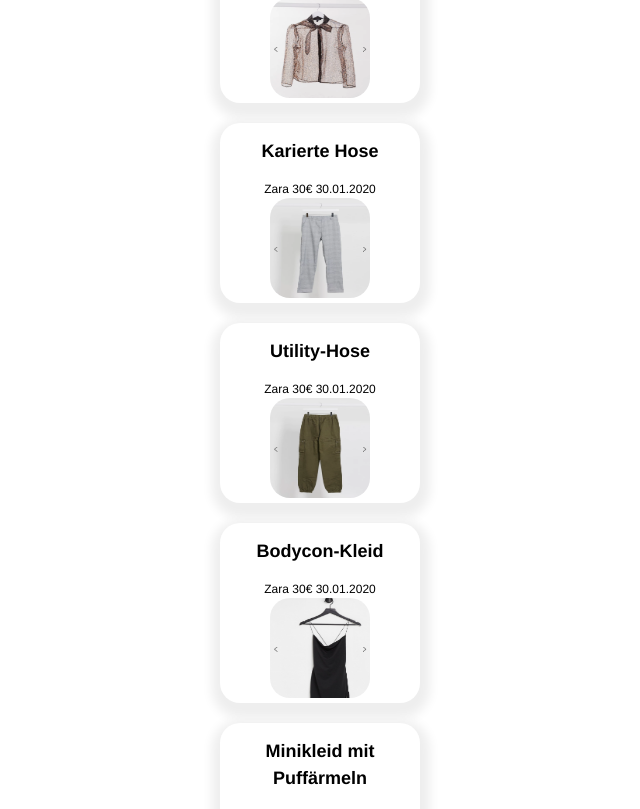
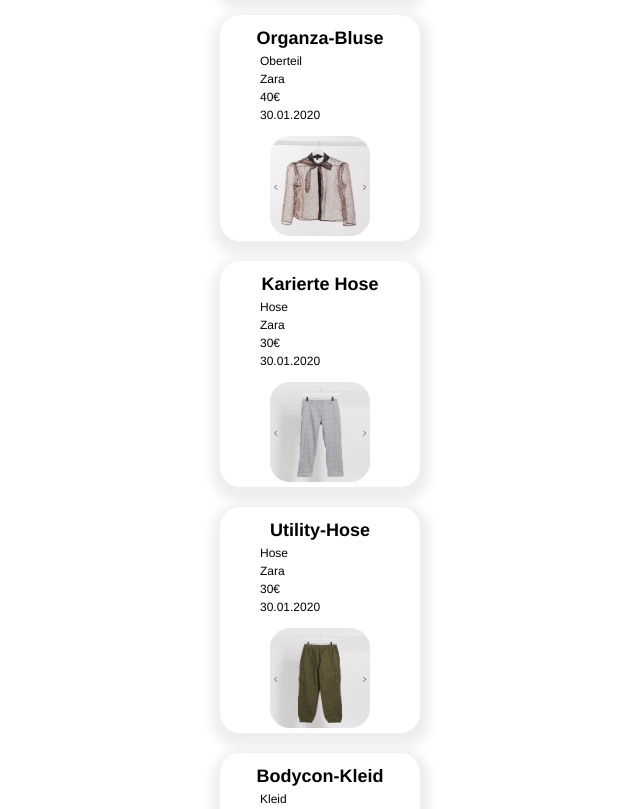
Before and after one commit to melissaceleste/capstone-project, a React (Create React App) app: page / in a window 1280 px wide. Shown: the part 1285-2094 px from the top of the page, without its empty margins (320-960 px from the left). Built offline with nearby package versions, Linux system fonts and the light colour scheme.

Commit message:
add some styling, set input as required, add clothingType

```diff
--- a/src/App.js
+++ b/src/App.js
@@ -25,6 +25,7 @@ function App() {
           store={card.store}
           price={card.price}
           date={card.date}
+          clothingType={card.clothingType}
           images={card.images}
           cards={cards}
           setCards={setCards}
@@ -36,7 +37,8 @@ function App() {
           .filter(item =>
             item.name.toLowerCase().includes(userInput.toLowerCase())
           )
-          .map(({ name, image, id, store, price, date, images }) => (
+          .map(
+            ({ name, image, id, store, price, date, clothingType, images }) => (
               <Card
                 key={id}
                 image={image}
@@ -44,9 +46,11 @@ function App() {
                 store={store}
                 price={price}
                 date={date}
+                clothingType={clothingType}
                 images={images}
               />
-          ))}
+            )
+          )}
       </Layout>
     </>
   )
@@ -56,6 +60,7 @@ function App() {
   }
   function saveToLocal(key, data) {
     localStorage.setItem(key, JSON.stringify(data))
+    localStorage.clear()
   }
 
   function loadFromLocal(key) {
--- a/src/components/AddNew/AddNew.js
+++ b/src/components/AddNew/AddNew.js
@@ -5,7 +5,7 @@ import Upload from '../Upload/Upload'
 export default function AddNew({ onAddNewCard }) {
   return (
     <AddNewContainer onSubmit={handleSubmit}>
-      <Upload />
+      <Upload required="required" />
       <p>
         Umso mehr Infos du speicherst, umso einfacher kannst du deine
         Lieblingsteile später wieder finden:)
@@ -19,7 +19,7 @@ export default function AddNew({ onAddNewCard }) {
       </label>
       <label>
         <h2>Kaufdatum:</h2>
-        <input type="date" placeholder="30.01.2018" name="date" />
+        <input type="date" name="date" />
       </label>
       <label>
         <h2>Geschäft:</h2>
@@ -36,46 +36,46 @@ export default function AddNew({ onAddNewCard }) {
         />
       </label>
       <h2>Kleidungsart:</h2>
-      <ContainerKleidungsart>
+      <ContainerClothingType>
         <label>
           <h3> Oberteil </h3>
-          <input type="radio" name="Oberteil" />
+          <input type="radio" name="clothingType" value="Oberteil" required />
         </label>
         <label>
           <h3> Kleid </h3>
-          <input type="radio" name="Kleid" />
+          <input type="radio" name="clothingType" value="Kleid" />
         </label>
 
         <label>
           <h3> Rock </h3>
-          <input type="radio" name="Rock" />
+          <input type="radio" name="clothingType" value="Rock" />
         </label>
 
         <label>
           <h3> Hose </h3>
-          <input type="radio" name="Oberteil" />
+          <input type="radio" name="clothingType" value="Hose" />
         </label>
 
         <label>
           <h3> Jacke </h3>
-          <input type="radio" name="Jacke" />
+          <input type="radio" name="clothingType" value="Jacke" />
         </label>
 
         <label>
           <h3> Schuhe </h3>
-          <input type="radio" name="Schuhe" />
+          <input type="radio" name="clothingType" value="Schuhe" />
         </label>
 
         <label>
           <h3> Accessoire </h3>
-          <input type="radio" name="Accessoire" />
+          <input type="radio" name="clothingType" value="Accessoire" />
         </label>
 
         <label>
           <h3> special stuff💫 </h3>
-          <input type="radio" name="special stuff" />
+          <input type="radio" name="clothingType" value="special" />
         </label>
-      </ContainerKleidungsart>
+      </ContainerClothingType>
       <br />
       <SubmitButton> hinzufügen </SubmitButton>
     </AddNewContainer>
@@ -83,12 +83,13 @@ export default function AddNew({ onAddNewCard }) {
   function handleSubmit(event) {
     event.preventDefault()
     const form = event.target
-    const { nameOfClothing, store, price, date } = form.elements
+    const { nameOfClothing, store, price, date, clothingType } = form.elements
     onAddNewCard({
       name: nameOfClothing.value,
       store: store.value,
       price: price.value,
       date: date.value,
+      clothingType: clothingType.value,
     })
     form.reset()
   }
@@ -116,12 +117,19 @@ const AddNewContainer = styled.form`
     padding: 5px;
     width: 100%;
     margin: 0;
+    font-family: inherit;
+    color: grey;
   }
 `
-const ContainerKleidungsart = styled.section`
+const ContainerClothingType = styled.section`
   display: flex;
   flex-wrap: wrap;
   justify-content: space-evenly;
+
+  h3 {
+    font-size: 14px;
+    color: darkgrey;
+  }
 
   label {
     margin: 10px;
--- a/src/components/Card/Card.js
+++ b/src/components/Card/Card.js
@@ -1,11 +1,25 @@
 import styled from 'styled-components/macro'
 import React from 'react'
 
-export default function Card({ name, image, store, price, date, images }) {
+export default function Card({
+  name,
+  image,
+  store,
+  price,
+  date,
+  images,
+  clothingType,
+}) {
   return (
     <CardContainer>
       <h2>{name}</h2>
-      {store} {price}€ {date} {images}
+      <ul>
+        <li> {clothingType}</li>
+        <li> {store}</li>
+        <li> {price}€ </li>
+        <li>{date} </li>
+      </ul>
+      {images}
       <img src={image} alt="" width="100" height="100" />
     </CardContainer>
   )
@@ -20,9 +34,16 @@ const CardContainer = styled.section`
 
   h2 {
     font-size: 18px;
+    margin-top: 10px;
+    margin-bottom: 0;
   }
 
   img {
     border-radius: 20px;
   }
+  ul {
+    text-align: left;
+    list-style-type: none;
+    margin-top: 0;
+  }
 `
--- a/src/components/Upload/Upload.js
+++ b/src/components/Upload/Upload.js
@@ -1,9 +1,9 @@
 import styled from 'styled-components/macro'
-import React from 'react'
+import React, { useState, useEffect } from 'react'
 import ImageUploading from 'react-images-uploading'
 
 export default function Upload() {
-  const [images, setImages] = React.useState(loadFromLocal('images') ?? [])
+  const [images, setImages] = useState(loadFromLocal('images') ?? [])
   const maxNumber = 69
 
   const onChange = (imageList, addUpdateIndex) => {
@@ -12,7 +12,7 @@ export default function Upload() {
     setImages(imageList)
   }
 
-  React.useEffect(() => {
+  useEffect(() => {
     saveToLocal('images', images)
   }, [images])
 
@@ -35,7 +35,7 @@ export default function Upload() {
           dragProps,
         }) => (
           // write your building UI
-          <div className="upload__image-wrapper">
+          <div>
             <UploadLabel
               htmlFor="button"
               style={isDragging ? { color: 'red' } : undefined}
@@ -45,15 +45,25 @@ export default function Upload() {
               Click or Drop here 📷
             </UploadLabel>
             &nbsp;
-            <RemoveButton onClick={onImageRemoveAll}>
+            <RemoveAllButton onClick={onImageRemoveAll}>
               Remove all images
-            </RemoveButton>
+            </RemoveAllButton>
             {imageList.map((image, index) => (
-              <div key={index} className="image-item">
-                <img src={image['data_url']} alt="" width="100" />
-                <div className="image-item__btn-wrapper">
-                  <button onClick={() => onImageUpdate(index)}>Update</button>
-                  <button onClick={() => onImageRemove(index)}>Remove</button>
+              <div key={index}>
+                <img
+                  src={image['data_url']}
+                  alt=""
+                  width="100"
+                  height="auto"
+                  style={{ margin: '10px auto auto ' }}
+                />
+                <div>
+                  <UpdateButton onClick={() => onImageUpdate(index)}>
+                    Update
+                  </UpdateButton>
+                  <RemoveButton onClick={() => onImageRemove(index)}>
+                    Remove
+                  </RemoveButton>
                 </div>
               </div>
             ))}
@@ -94,7 +104,7 @@ const UploadContainer = styled.form`
     margin: 0;
   }
 `
-const RemoveButton = styled.button`
+const RemoveAllButton = styled.button`
   background-color: #eee;
   color: grey;
   border-radius: 20px;
@@ -108,3 +118,29 @@ const RemoveButton = styled.button`
 const UploadLabel = styled.label`
   font-size: 18px;
 `
+
+const UpdateButton = styled.button`
+  background-color: #eee;
+  color: grey;
+  border-radius: 20px;
+  border: none;
+  box-shadow: 3px 3px 3px darkgrey;
+  font-size: 14px;
+  width: 50%;
+  padding: 5px;
+  margin-top: 2px;
+`
+const RemoveButton = styled.button`
+  background-color: #eee;
+  color: grey;
+  border-radius: 20px;
+  border: none;
+  box-shadow: 3px 3px 3px darkgrey;
+  font-size: 14px;
+  width: 50%;
+  padding: 5px;
+  margin-top: 2px;
+`
+const imageItem = styled.div`
+  margin: 200px;
+`
--- a/src/coucou.json
+++ b/src/coucou.json
@@ -7,7 +7,7 @@
       "date": "30.01.2020",
       "store": "Zara",
       "price": "20",
-      "Kleidungsart": "Oberteil"
+      "clothingType": "Oberteil"
     },
     {
       "id": 2,
@@ -16,7 +16,7 @@
       "date": "30.01.2020",
       "store": "Zara",
       "price": "30",
-      "Kleidungsart": "Oberteil"
+      "clothingType": "Oberteil"
     },
     {
       "id": 3,
@@ -25,7 +25,7 @@
       "date": "30.01.2020",
       "store": "Zara",
       "price": "40",
-      "Kleidungsart": "Oberteil"
+      "clothingType": "Oberteil"
     },
 
     {
@@ -35,7 +35,7 @@
       "date": "30.01.2020",
       "store": "Zara",
       "price": "30",
-      "Kleidungsart": "Hose"
+      "clothingType": "Hose"
     },
     {
       "id": 5,
@@ -44,7 +44,7 @@
       "date": "30.01.2020",
       "store": "Zara",
       "price": "30",
-      "Kleidungsart": "Hose"
+      "clothingType": "Hose"
     },
 
     {
@@ -54,7 +54,7 @@
       "date": "30.01.2020",
       "store": "Zara",
       "price": "30",
-      "Kleidungsart": "Kleid"
+      "clothingType": "Kleid"
     },
     {
       "id": 7,
@@ -63,7 +63,7 @@
       "date": "30.01.2020",
       "store": "Zara",
       "price": "30",
-      "Kleidungsart": "Kleid"
+      "clothingType": "Kleid"
     },
     {
       "id": 8,
@@ -72,7 +72,7 @@
       "date": "30.01.2020",
       "store": "Zara",
       "price": "30",
-      "Kleidungsart": "Kleid"
+      "clothingType": "Kleid"
     },
     {
       "id": 9,
@@ -81,7 +81,7 @@
       "date": "30.01.2020",
       "store": "Zara",
       "price": "30",
-      "Kleidungsart": "Kleid"
+      "clothingType": "Kleid"
     },
 
     {
@@ -91,7 +91,7 @@
       "date": "30.01.2020",
       "store": "Zara",
       "price": "30",
-      "Kleidungsart": "Schuhe"
+      "clothingType": "Schuhe"
     },
     {
       "id": 12,
@@ -100,7 +100,7 @@
       "date": "30.01.2020",
       "store": "Zara",
       "price": "30",
-      "Kleidungsart": "Schuhe"
+      "clothingType": "Schuhe"
     },
     {
       "id": 13,
@@ -109,7 +109,7 @@
       "date": "30.01.2020",
       "store": "Zara",
       "price": "30",
-      "Kleidungsart": "Schuhe"
+      "clothingType": "Schuhe"
     },
 
     {
@@ -119,7 +119,7 @@
       "date": "30.01.2020",
       "store": "Zara",
       "price": "30",
-      "Kleidungsart": "Jacke"
+      "clothingType": "Jacke"
     }
   ]
 }
```
Lines whose indentation alone changed are shown as unchanged.
